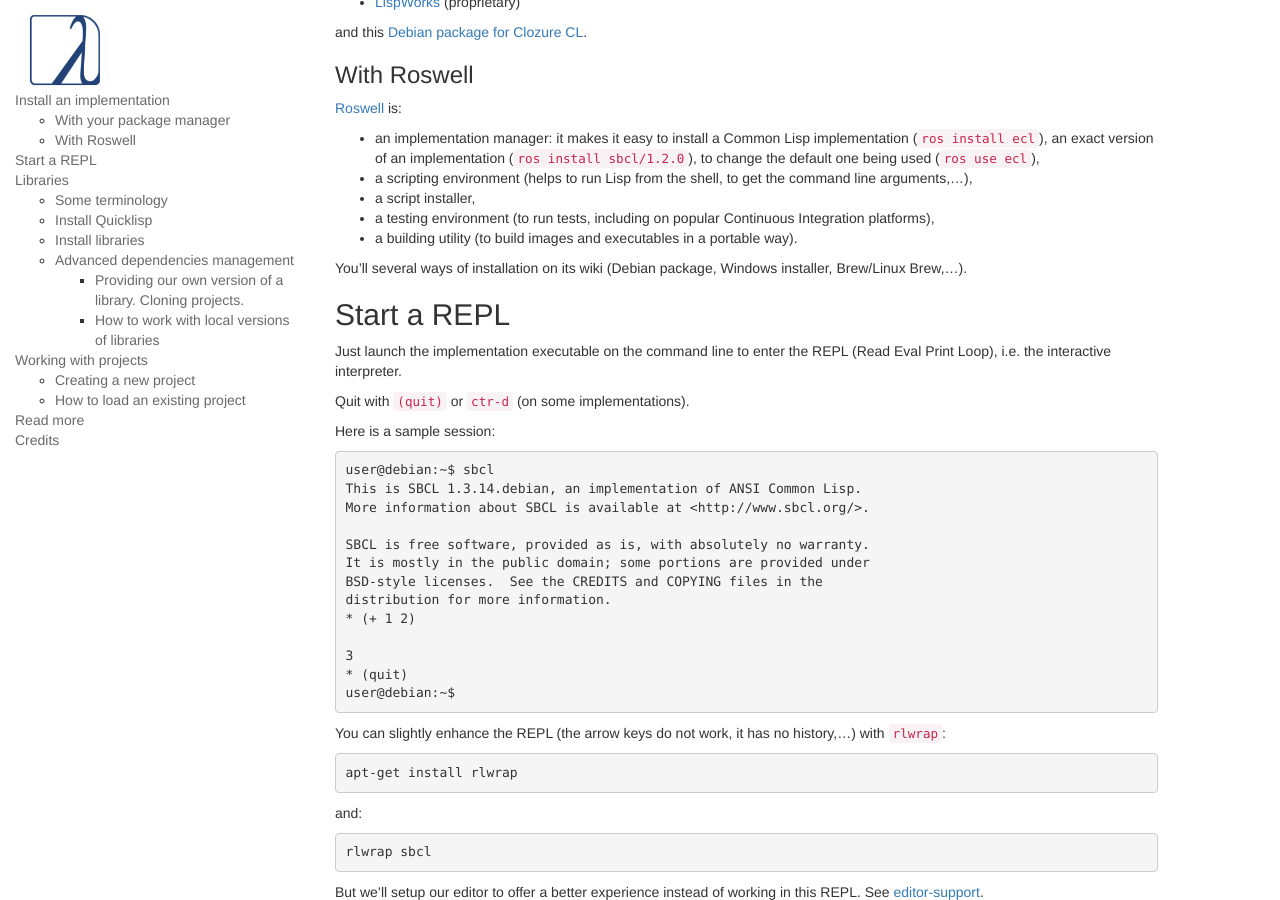
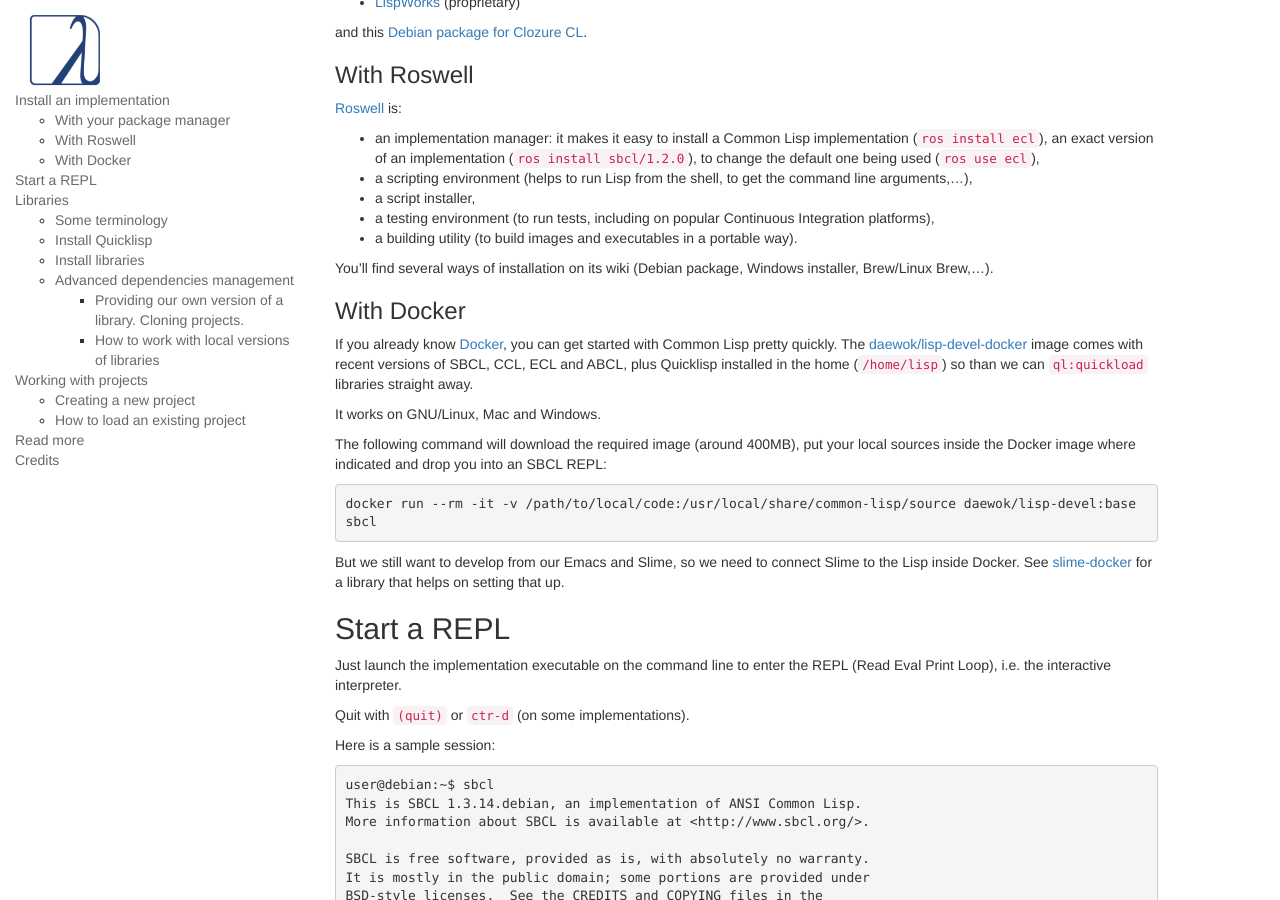
Before and after one commit to LispCookbook/cl-cookbook, a Jekyll site: the page built from getting-started.md, in a window 1280 px wide and 900 px high, scrolled down 667 px. Built offline with Jekyll 4.4.1, drawn with Linux system fonts in a browser that asks for light colours.

Commit message:
getting started with Docker

```diff
--- a/getting-started.md
+++ b/getting-started.md
@@ -58,8 +58,32 @@
   Integration platforms),
 * a building utility (to build images and executables in a portable way).
 
-You'll several ways of installation on its wiki (Debian package,
+You'll find several ways of installation on its wiki (Debian package,
 Windows installer, Brew/Linux Brew,…).
+
+
+### With Docker
+
+If you already know [Docker](https://docs.docker.com), you can get
+started with Common Lisp pretty quickly. The
+[daewok/lisp-devel-docker](https://github.com/daewok/lisp-devel-docker)
+image comes with recent versions of SBCL, CCL, ECL and ABCL, plus
+Quicklisp installed in the home (`/home/lisp`) so than we can
+`ql:quickload` libraries straight away.
+
+It works on GNU/Linux, Mac and Windows.
+
+The following command will download the required image (around 400MB), put your
+local sources inside the Docker image where indicated and drop you
+into an SBCL REPL:
+
+    docker run --rm -it -v /path/to/local/code:/usr/local/share/common-lisp/source daewok/lisp-devel:base sbcl
+
+But we still want to develop from our Emacs and Slime, so we need to
+connect Slime to the Lisp inside Docker. See
+[slime-docker](https://github.com/daewok/slime-docker) for a library
+that helps on setting that up.
+
 
 ## Start a REPL
 
```
